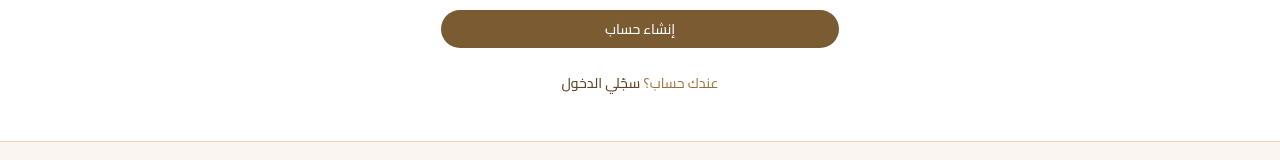
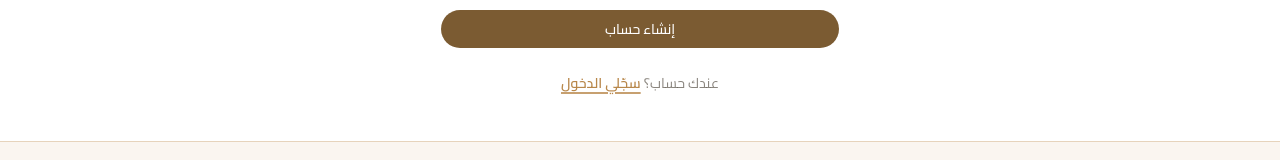
Before and after one commit to Amaribrahim-1/areej-store, a Next.js app: page /register in a window 1280 px wide. Shown: the part 784-944 px from the top of the page. Built offline with nearby package versions, Linux system fonts and the light colour scheme; no server answers.

Commit message:
fix(auth): style login and register switch text as links

```diff
--- /dev/null
+++ b/src/features/auth/components/AuthSwitchLink.tsx
@@ -0,0 +1,25 @@
+import Link from "next/link";
+
+type AuthSwitchLinkProps = {
+  prompt: string;
+  href: string;
+  actionLabel: string;
+};
+
+export default function AuthSwitchLink({
+  prompt,
+  href,
+  actionLabel,
+}: AuthSwitchLinkProps) {
+  return (
+    <p className="text-center text-sm text-foreground/55">
+      {prompt}{" "}
+      <Link
+        href={href}
+        className="font-semibold text-brand-500 underline decoration-brand-400 decoration-2 underline-offset-4 hover:text-brand-600"
+      >
+        {actionLabel}
+      </Link>
+    </p>
+  );
+}
--- a/src/features/auth/components/LoginForm.tsx
+++ b/src/features/auth/components/LoginForm.tsx
@@ -1,6 +1,5 @@
 "use client";
 
-import Link from "next/link";
 import { useRouter } from "next/navigation";
 import { zodResolver } from "@hookform/resolvers/zod";
 import { type SubmitHandler, useForm } from "react-hook-form";
@@ -13,6 +12,7 @@ import { Label } from "@/components/ui/label";
 
 import { useLogin } from "../api/useLogin";
 import { loginSchema, type LoginType } from "../schema";
+import AuthSwitchLink from "./AuthSwitchLink";
 
 type LoginFormProps = {
   /** Already-sanitized relative path from the login page. */
@@ -95,15 +95,11 @@ export default function LoginForm({ nextPath = "/" }: LoginFormProps) {
         {isPending ? "جاري الدخول..." : "دخول"}
       </Button>
 
-      <p className="text-center text-sm text-muted-foreground">
-        مش عندك حساب؟{" "}
-        <Link
-          href={registerHref}
-          className="font-medium text-text-accent underline-offset-4 hover:underline"
-        >
-          أنشئي حساب
-        </Link>
-      </p>
+      <AuthSwitchLink
+        prompt="مش عندك حساب؟"
+        href={registerHref}
+        actionLabel="أنشئي حساب"
+      />
     </form>
   );
 }
--- a/src/features/auth/components/RegisterForm.tsx
+++ b/src/features/auth/components/RegisterForm.tsx
@@ -1,7 +1,7 @@
 "use client";
 
 import { useEffect } from "react";
-import Link from "next/link";
+import { useRouter } from "next/navigation";
 import { zodResolver } from "@hookform/resolvers/zod";
 import { type SubmitHandler, useForm } from "react-hook-form";
 
@@ -19,7 +19,7 @@ import { cn } from "@/lib/utils";
 
 import { registerSchema, type RegisterType } from "../schema";
 import { useRegister } from "../api/useRegister";
-import { useRouter } from "next/navigation";
+import AuthSwitchLink from "./AuthSwitchLink";
 
 const ADDRESS_HINT = "قرية قراجة، جانب الموقف";
 
@@ -247,15 +247,11 @@ export default function RegisterForm({ nextPath = "/" }: RegisterFormProps) {
         {isPending ? "جاري الإنشاء..." : "إنشاء حساب"}
       </Button>
 
-      <p className="text-center text-sm text-muted-foreground">
-        عندك حساب؟{" "}
-        <Link
-          href={loginHref}
-          className="font-medium text-text-accent underline-offset-4 hover:underline"
-        >
-          سجّلي الدخول
-        </Link>
-      </p>
+      <AuthSwitchLink
+        prompt="عندك حساب؟"
+        href={loginHref}
+        actionLabel="سجّلي الدخول"
+      />
     </form>
   );
 }
```
